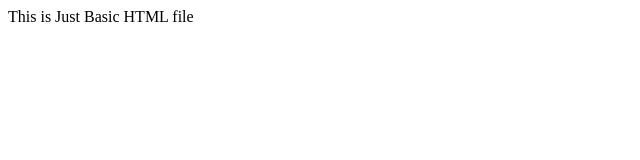
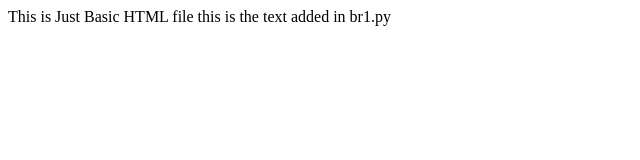
Before and after one commit to amCODEMAN/computing-brain, a plain HTML site: page index.html in a window 1280 px wide. Shown: the whole page, without its empty margins (0-640 px from the left). Drawn offline with Linux system fonts and the light colour scheme.

Commit message:
this is the commited message

```diff
--- a/index.html
+++ b/index.html
@@ -8,5 +8,6 @@
 </head>
 <body>
     This is Just Basic HTML file
+    this is the text added in br1.py
 </body>
 </html>
```
